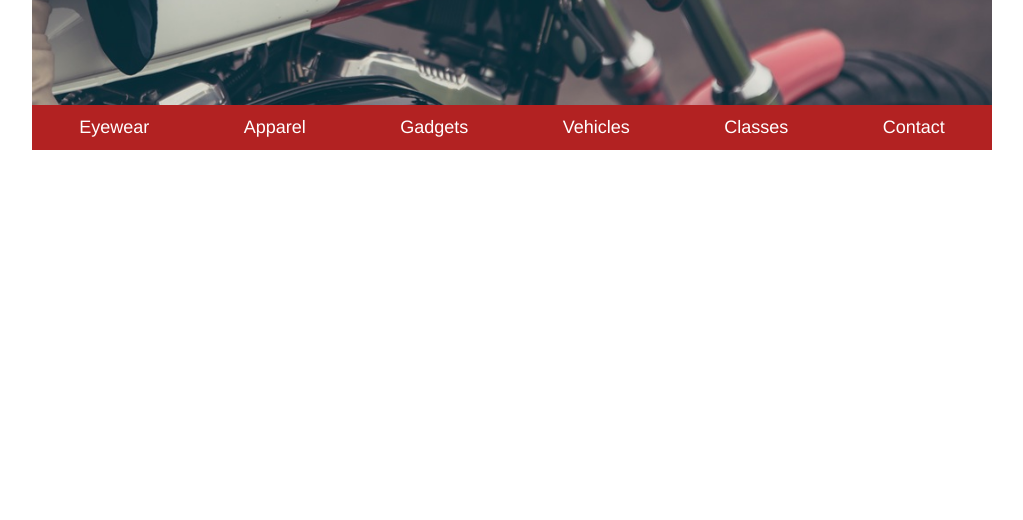
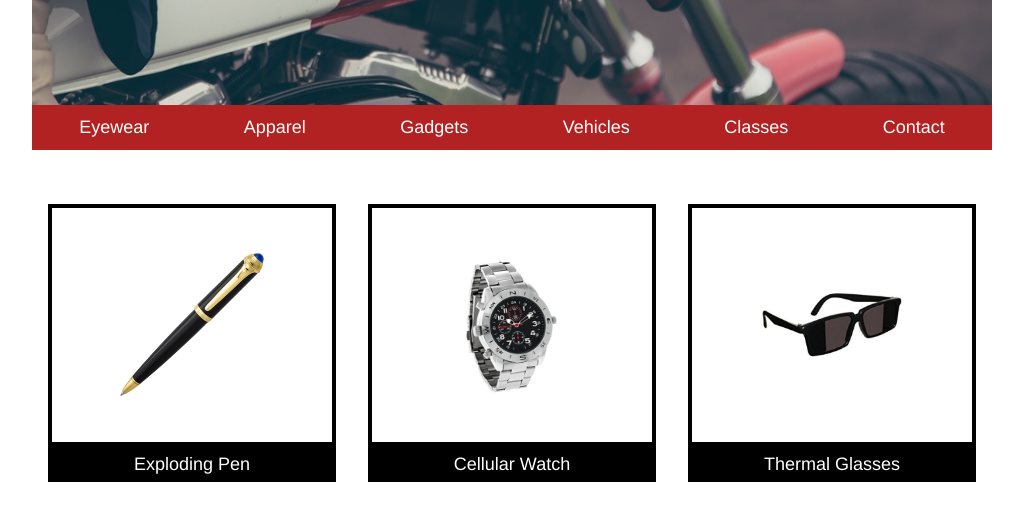
Before and after one commit to ejvkamp/sas, a plain HTML site: page index.html in a window 1280 px wide. Shown: the part 396-916 px from the top of the page, without its empty margins (128-1151 px from the left). Before the commit the page ends 800 px from the top, so only its background shows below. Drawn offline with Linux system fonts and the light colour scheme.

Commit message:
Added inventory section

```diff
--- a/index.html
+++ b/index.html
@@ -9,8 +9,8 @@
   <body>
     <!-- Header -->
     <header>
-      <img src="./resources/images/logo.png" alt="Secret Agent Supply Inc. Logo"
-      <p>SECRET AGENT SUPPLY INC.</p>
+      <img src="./resources/images/logo.png" alt="Secret Agent Supply Inc. Logo">
+      <p id="title">Secret Agent Supply Inc.</p>
     </header>
     <!-- Hero -->
     <div class="hero-section">
@@ -28,7 +28,35 @@
       <span>Classes</span>
       <span>Contact</span>
     </div>
-    <!-- -->
+    <!-- Inventory Section -->
+    <div class="inventory">
+      <div class="items">
+        <div class="item">
+          <div class="item-image">
+            <img src="./resources/images/pen.png" alt="Exploding Pen">
+          </div>
+          <div class="item-desc">
+            <span class=>Exploding Pen</span>
+          </div>
+        </div>
+        <div class="item">
+          <div class="item-image">
+            <img src="./resources/images/watch.png" alt="Cellular Watch">
+          </div>
+          <div class="item-desc">
+            <span>Cellular Watch</span>
+          </div>
+        </div>
+        <div class="item">
+          <div class="item-image">
+            <img src="./resources/images/glasses.png" alt="Thermal Glasses">
+          </div>
+          <div class="item-desc">
+            <span>Thermal Glasses</span>
+          </div>
+        </div>
+      </div>
+    </div>
     <!-- -->
     <!-- -->
     <!-- -->
--- a/resources/css/style.css
+++ b/resources/css/style.css
@@ -1,10 +1,15 @@
 /* Global Settings */
 html, body {
-  width: 960px;
   margin: auto;
   font-size: 18px;
   font-family: Helvetica;
   color: white;
+}
+
+/* TODO: Fix container sizing versus entire page */
+
+header, body, footer {
+  width: 960px;
 }
 
 /* Header */
@@ -20,9 +25,8 @@ header img {
   padding-left: 5rem;
 }
 
-header p {
-  margin: 0.66rem 1rem;
-  font-size: 180px;
+#title {
+  text-transform: uppercase;
 }
 
 /* Hero */
@@ -69,8 +73,42 @@ header p {
   padding: 0.75rem 0;
 }
 
-/* */
+/* Inventory */
 
+.inventory {
+  max-width: 960px;
+}
+
+.items {
+  display: inline-flex;
+  justify-content: space-around;
+  margin: 3rem auto;
+  width: 100%;
+}
+
+.item {
+  width: 30%;
+}
+
+.item-image {
+  display: flex;
+  align-items: center;
+  justify-content: center;
+  height: 9rem;
+  border: 4px solid black;
+  padding: 2rem 0;
+  max-width: 100%;
+}
+
+.item-image img {
+  max-width: 8rem;
+}
+
+.item-desc {
+  background-color: black;
+  text-align: center;
+  padding: 0.5rem;
+}
 
 /* */
 
```
